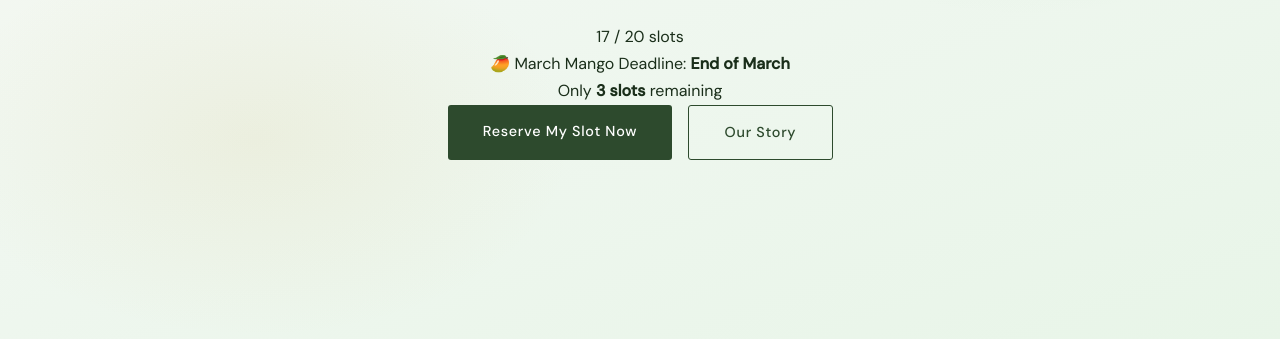
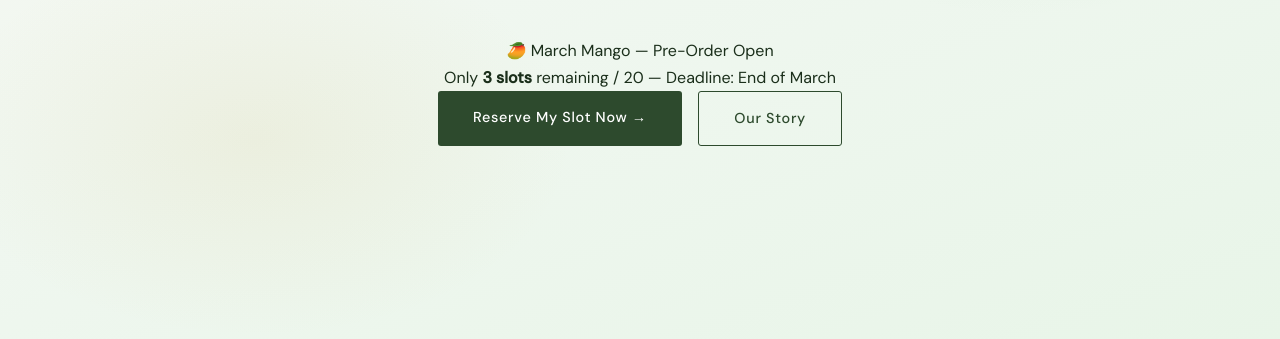
Before and after one commit to hirokazuse/suan-khrob-khrua, a website: page en/index.html in a window 1280 px wide. Shown: the part 461-800 px from the top of the page. Drawn offline with nearby package versions, Linux system fonts and the light colour scheme; a web font is replaced by a local one.

Commit message:
Add urgency bar to hero

```diff
--- a/en/index.html
+++ b/en/index.html
@@ -33,22 +33,18 @@
       From family farms in Thailand and Japan,<br>
       we bring authentic Thai flavors and aromas to your table.
     </p>
-    <div class="urgency-bar">
-      <div class="urgency-slots">
-        <span class="urgency-num">17</span>
-        <span class="urgency-label">/ 20 slots</span>
+    <div class="hero-urgency">
+      <div class="hero-urgency-label">🥭 March Mango — Pre-Order Open</div>
+      <div class="hero-urgency-slots">
+        <div class="hero-slot-track">
+          <div class="hero-slot-fill" style="width:15%"></div>
+        </div>
+        <div class="hero-slot-text">Only <strong class="hero-slot-num">3 slots</strong> remaining / 20 — Deadline: End of March</div>
       </div>
-      <div class="urgency-divider"></div>
-      <div class="urgency-deadline">
-        <span class="urgency-tag">🥭 March Mango</span>
-        <span class="urgency-deadline-text">Deadline: <strong>End of March</strong></span>
-      </div>
-      <div class="urgency-divider"></div>
-      <div class="urgency-msg">Only <strong>3 slots</strong> remaining</div>
     </div>
 
     <div class="hero-cta">
-      <a href="#join" class="btn-primary">Reserve My Slot Now</a>
+      <a href="#join" class="btn-primary">Reserve My Slot Now →</a>
       <a href="#story" class="btn-secondary">Our Story</a>
     </div>
   </div>
```
Also changed, not shown: th/index.html (+8 -12 lines).
